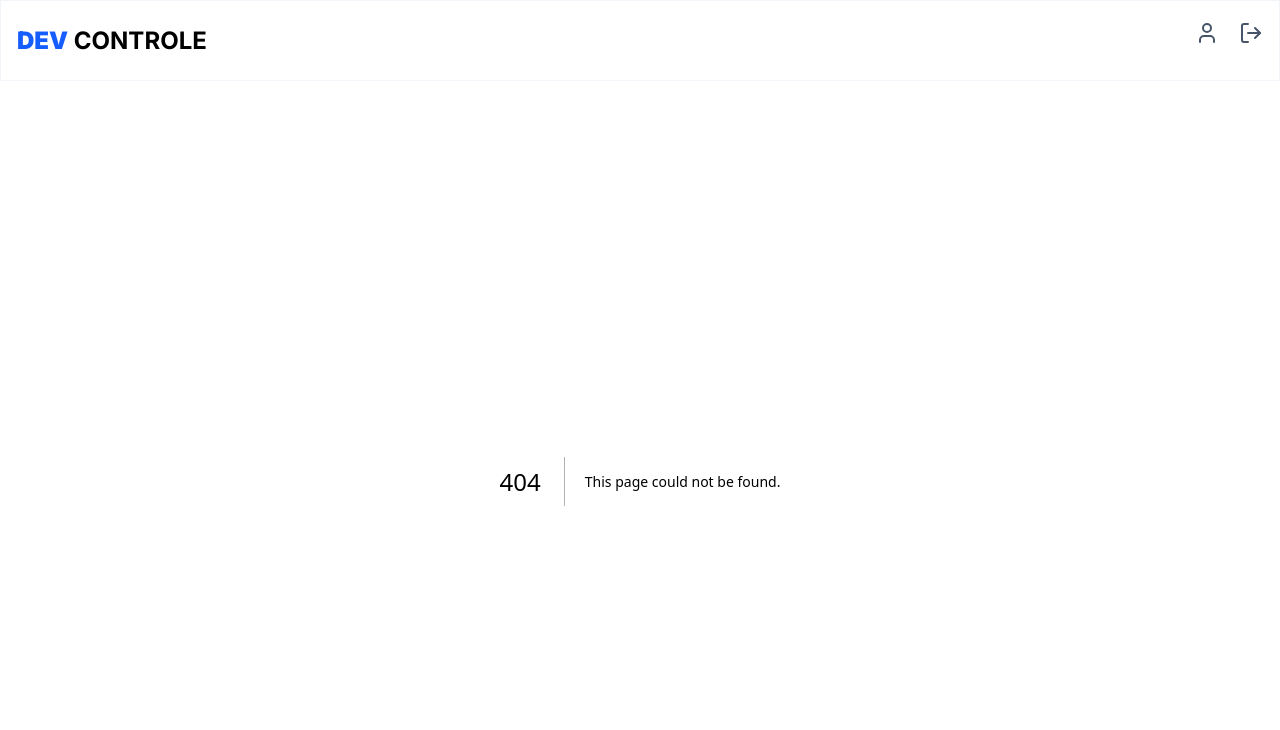
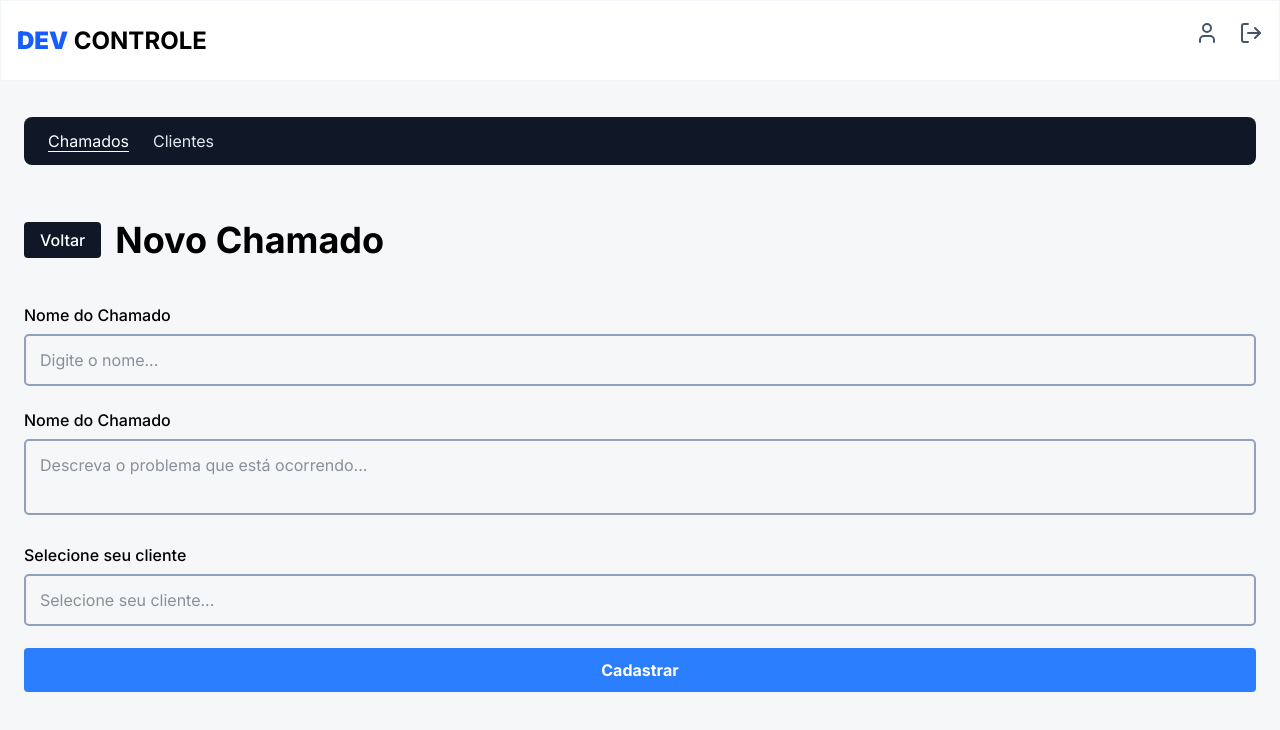
Before and after one commit to ReinaldoARamos/dev-controle, a Next.js app: page /dashboard/new-ticket in a window 1280 px wide. Before the commit this address had no page. Shown: the top 730 px of the page. Built offline with nearby package versions, Linux system fonts and the light colour scheme; what @radix-ui/themes would draw is missing.

Commit message:
criando páginas , roteamento e estiliação

```diff
--- /dev/null
+++ b/app/clientes/new-clients/page.tsx
@@ -0,0 +1,37 @@
+import { Input } from "@/app/components/Input/Input";
+import Link from "next/link";
+
+export default function NewCliente() {
+  return (
+    <div className="py-12 px-6">
+      <header className="flex gap-3.5  items-center pb-9">
+        <Link href={"/clientes"}>
+          <button className="text-[16px] transition-all duration-300 hover:cursor-pointer hover:bg-gray-700 bg-gray-900 rounded-sm text-white  font-medium px-4  py-1.5">
+            Voltar
+          </button>
+        </Link>
+        <span className="text-[36px] font-bold">Novo Cliente</span>
+      </header>
+      <div className="flex flex-col gap-[22px]">
+        <div>
+          <h3 className="text-[16px] font-medium pb-[7px]">Nome do Cliente</h3>
+          <Input placeholderText="Digite o nome..." key={"Digite o nome..."} />
+        </div>
+
+        <div className="flex gap-3 w-full ">
+             <div className="w-full">
+          <h3 className="text-[16px] font-medium pb-[7px]">Nome do Cliente</h3>
+          <Input placeholderText="Digite o nome..." key={"Digite o nome..."} />
+        </div>
+           <div className="w-full">
+          <h3 className="text-[16px] font-medium pb-[7px]">Nome do Cliente</h3>
+          <Input placeholderText="Digite o nome..." key={"Digite o nome..."} />
+        </div>
+        </div>
+         <button className="bg-blue-500 text-white py-[10px] text-[16px] font-bold text-center w-full transition-all duration-300 hover:cursor-pointer hover:bg-blue-700 rounded-sm">
+          Cadastrar
+        </button>
+      </div>
+    </div>
+  );
+}
--- a/app/clientes/page.tsx
+++ b/app/clientes/page.tsx
@@ -1,3 +1,4 @@
+import Link from "next/link";
 import { ClientCard } from "../components/ClientsCard/ClientCard";
 
 export default function Clientes() {
@@ -6,9 +7,11 @@ export default function Clientes() {
 
             <h1 className="flex w-full justify-between bg-transparent pb-7 pt-[38px]">
               <span className="text-4xl font-bold">Meus clientes</span>
+             <Link href={"/clientes/new-clients"}>
               <button className="rounded-sm bg-blue-500 px-8 py-[6px] font-medium leading-[150%] text-white transition-all duration-300 hover:bg-blue-400 hover:cursor-pointer">
                 Novo cliente
               </button>
+             </Link>
             </h1>
 
           <div className="grid grid-cols-5 gap-3.5">
--- a/app/components/DashBoardMenu/DashBoard.tsx
+++ b/app/components/DashBoardMenu/DashBoard.tsx
@@ -1,4 +1,4 @@
-'use client'
+    'use client'
 
 import { usePathname } from 'next/navigation'
 import Link from 'next/link'
--- /dev/null
+++ b/app/components/Input/Input.tsx
@@ -0,0 +1,13 @@
+interface InputProps {
+    placeholderText: string
+}
+
+export function Input({placeholderText} : InputProps) {
+    return (
+         <input
+            type="text"
+            placeholder={placeholderText}
+            className="text-slate-800 px-3.5 py-3 w-full border-2 border-slate-400 active:border-slate-800 transition duration-300 rounded-[5px] hover:cursor-text"
+          />
+    )
+}
--- a/app/components/Tickets/Tickets.tsx
+++ b/app/components/Tickets/Tickets.tsx
@@ -3,7 +3,6 @@ import { FileText, Folder, Trash } from "lucide-react";
 
 export function Tickets() {
   return (
-
     <div className="flex items-center justify-between border-b border-gray-200 px-4 py-4 text-[16px] font-medium ">
       <Dialog.Root>
         <div className="w-1/3 truncate">Fulano da Silva</div>
@@ -13,9 +12,16 @@ export function Tickets() {
         </div>
         <div className="w-[50px] text-right">
           <div className="flex gap-2.5">
-            <Trash size={24} className="text-red-500" />
+            <Trash
+
+              size={24}
+              className="text-red-500 transition-all  hover:cursor-pointer duration-300 hover:text-red-800"
+            />
             <Dialog.Trigger>
-              <FileText size={24} className="text-blue-600" />
+              <FileText
+                size={24}
+                className="text-blue-600 hover:cursor-pointer transition-all duration-300 hover:text-blue-800"
+              />
             </Dialog.Trigger>
           </div>
         </div>
@@ -25,7 +31,9 @@ export function Tickets() {
             <span className="flex justify-between w-full">
               <span>Detalhes do chamado</span>
               <Dialog.Close>
-    <button className="text-xs hover:bg-red-700 transition duration-200 hover:cursor-pointer outline-0 text-white  px-4 py-1.5 bg-red-500 rounded-sm">Fechar</button>
+                <button className="text-xs hover:bg-red-700 transition duration-200 hover:cursor-pointer outline-0 text-white  px-4 py-1.5 bg-red-500 rounded-sm">
+                  Fechar
+                </button>
               </Dialog.Close>
             </span>
           </Dialog.Title>
--- /dev/null
+++ b/app/dashboard/new-ticket/page.tsx
@@ -0,0 +1,41 @@
+import { Input } from "@/app/components/Input/Input";
+import Link from "next/link";
+
+export default function NewTicket() {
+  return (
+    <div className="py-12 px-6">
+      <header className="flex gap-3.5  items-center pb-9">
+        <Link href={"/dashboard"}>
+          <button className="text-[16px] transition-all duration-300 hover:cursor-pointer hover:bg-gray-700 bg-gray-900 rounded-sm text-white  font-medium px-4  py-1.5">
+            Voltar
+          </button>
+        </Link>
+        <span className="text-[36px] font-bold">Novo Chamado</span>
+      </header>
+      <div className="flex flex-col gap-[22px]">
+        <div>
+          <h3 className="text-[16px] font-medium pb-[7px]">Nome do Chamado</h3>
+          <Input placeholderText="Digite o nome..." key={"Digite o nome..."} />
+        </div>
+
+        <div>
+          <h3 className="text-[16px] font-medium pb-[7px]">Nome do Chamado</h3>
+          <textarea
+            placeholder="Descreva o problema que está ocorrendo..."
+            className="text-slate-800 px-3.5 py-3 w-full border-2 resize-none border-slate-400 active:border-slate-800 transition duration-300 rounded-[5px] hover:cursor-text"
+          ></textarea>
+        </div>
+
+        <div>
+          <h3 className="text-[16px] font-medium pb-[7px]">
+            Selecione seu cliente
+          </h3>
+          <Input placeholderText="Selecione seu cliente..." key={"Digite o nome..."} />
+        </div>
+        <button className="bg-blue-500 text-white py-[10px] text-[16px] font-bold text-center w-full transition-all duration-300 hover:cursor-pointer hover:bg-blue-700 rounded-sm">
+          Cadastrar
+        </button>
+      </div>
+    </div>
+  );
+}
--- a/app/dashboard/page.tsx
+++ b/app/dashboard/page.tsx
@@ -3,6 +3,7 @@
 import { useState, useEffect } from "react";
 import noContentImage from "../../public/dashboard-nocontent.png";
 import Image from "next/image";
+import Link from 'next/link'
 import { Tickets } from "../components/Tickets/Tickets";
 export default function Home() {
   const [hasContent, setHasContent] = useState<boolean>();
@@ -15,9 +16,10 @@ export default function Home() {
 
       <h1 className="flex w-full justify-between bg-transparent pb-7 pt-[38px]">
         <span className="text-4xl font-bold">Chamados</span>
+      <Link href={'dashboard/new-ticket'}>
         <button className="rounded-sm bg-blue-500 px-8 py-[6px] font-medium leading-[150%] text-white transition-all duration-300 hover:bg-blue-400 hover:cursor-pointer">
           Cadastrar
-        </button>
+        </button></Link>
       </h1>
       <div className="flex items-center justify-between px-4 py-2 text-[16px] font-medium uppercase">
         <div className="w-1/3">Clientes</div>
```
Lines whose indentation alone changed are shown as unchanged.
